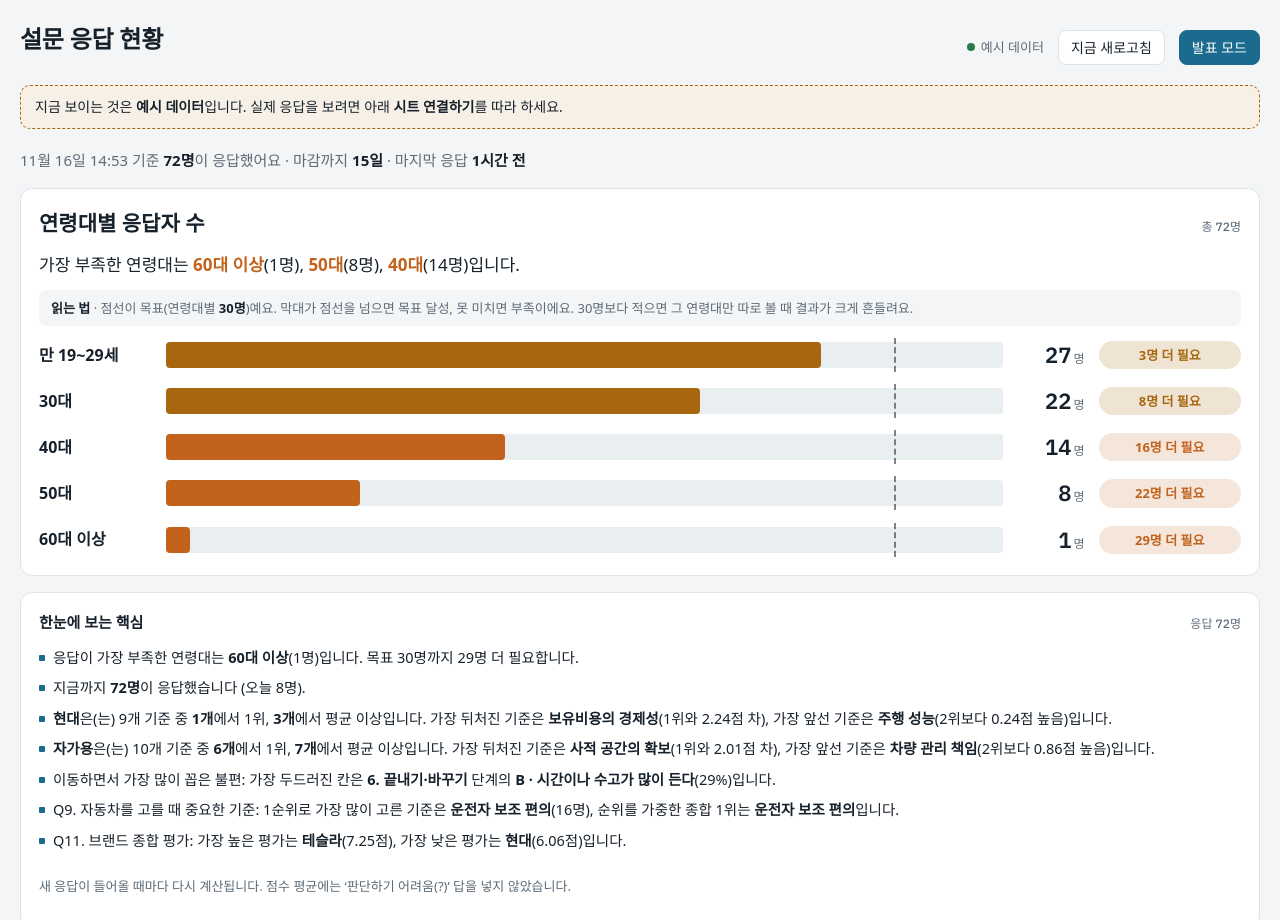
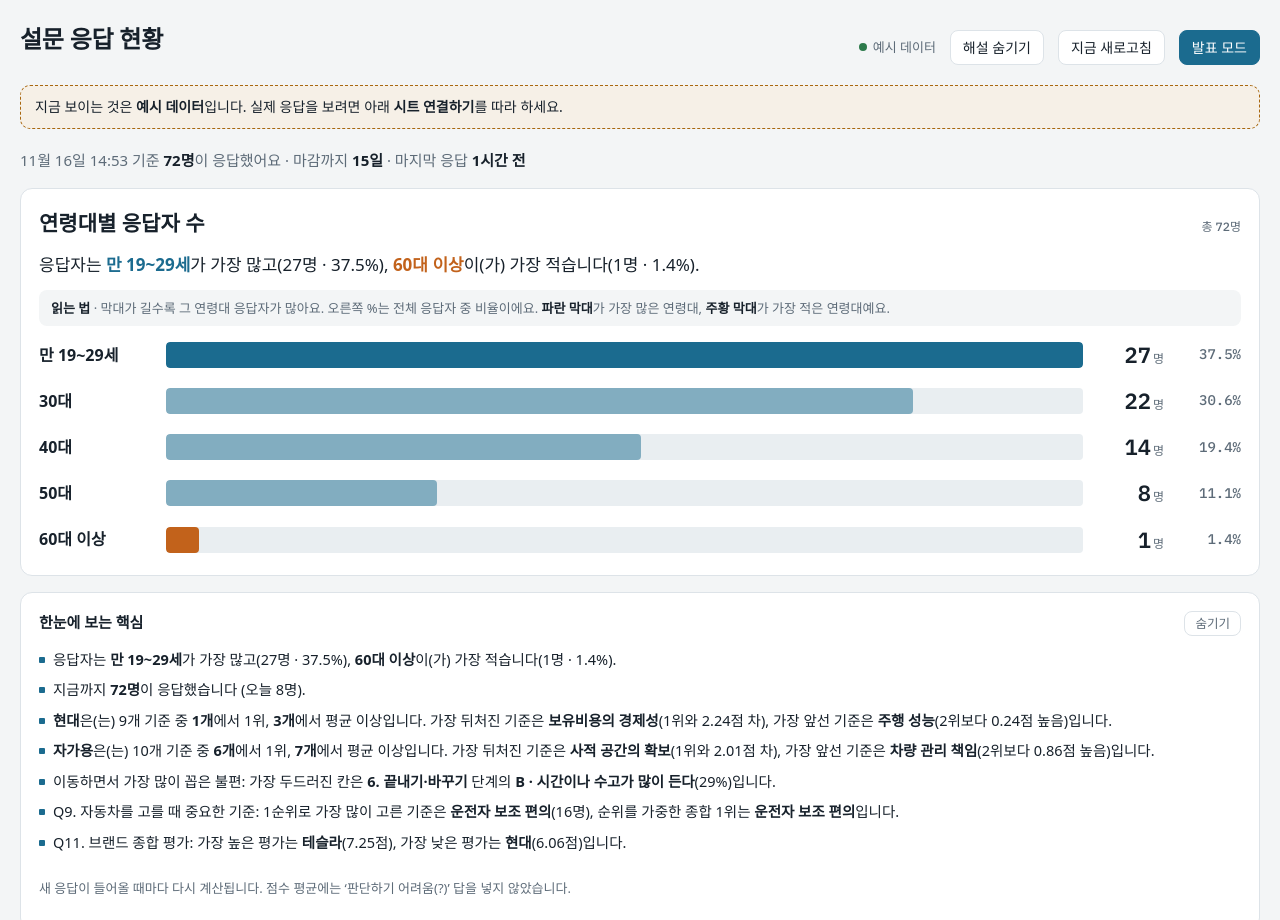
Before and after one commit to ghyun417/-, a plain HTML site: page dashboard/index.html in a window 1280 px wide. Shown: the top 920 px of the page. Drawn offline with Linux system fonts and the light colour scheme; a web font is replaced by a local one.

Commit message:
Show the age mix instead of age targets and let viewers hide the explanations
Co-Authored-By: Claude Opus 5.5 <noreply@anthropic.com>
Claude-Session: https://claude.ai/code/session_01X5FkqyH53P9rnNtyb9SPS8

```diff
--- a/dashboard/config.js
+++ b/dashboard/config.js
@@ -19,9 +19,6 @@ window.DASHBOARD_CONFIG = {
   // 목표 응답 수. 0이면 표시하지 않습니다.
   goal: 0,
 
-  // 연령대마다 모으고 싶은 응답 수. 이보다 적으면 맨 위 화면에 '부족'으로 표시됩니다.
-  ageTarget: 30,
-
   // 몇 초마다 새 응답을 확인할지
   refreshSeconds: 60,
 
--- a/dashboard/index.html
+++ b/dashboard/index.html
@@ -149,24 +149,21 @@ svg .endlab { fill: var(--ink); font-family: var(--font-data); font-size: 12px;
 .agecard .headline b { color: var(--signal); }
 .agecard .headline.ok b { color: var(--good); }
 .ages { display: flex; flex-direction: column; gap: 12px; }
-.age { display: grid; grid-template-columns: 7.5em minmax(0, 1fr) 4.5em 9.5em; gap: 14px; align-items: center; }
+.age { display: grid; grid-template-columns: 7.5em minmax(0, 1fr) 4.5em 4.2em; gap: 14px; align-items: center; }
 .age .name { font-weight: 600; font-size: 16px; }
-.age .trk { position: relative; height: 26px; background: var(--track); border-radius: 4px; }
-.age .fill { position: absolute; inset: 0 auto 0 0; border-radius: 4px; background: var(--accent); }
-.age.low .fill { background: var(--warn); }
-.age.crit .fill { background: var(--signal); }
-.age .goal { position: absolute; top: -4px; bottom: -4px; width: 0; border-left: 2px dashed var(--ink); opacity: 0.55; }
+.age .trk { height: 26px; background: var(--track); border-radius: 4px; overflow: hidden; }
+.age .fill { display: block; height: 100%; border-radius: 4px; background: color-mix(in srgb, var(--accent) 50%, var(--track)); }
+.age.most .fill { background: var(--accent); }
+.age.least .fill { background: var(--signal); }
 .age .cnt { font-family: var(--font-data); font-size: 22px; font-weight: 600; text-align: right; font-variant-numeric: tabular-nums; }
 .age .cnt small { font-size: 12px; color: var(--muted); font-weight: 500; margin-left: 2px; }
-.pill { display: inline-flex; justify-content: center; font-size: 13px; font-weight: 600; padding: 4px 10px; border-radius: 999px; white-space: nowrap; }
-.pill.ok { background: color-mix(in srgb, var(--good) 16%, var(--surface)); color: var(--good); }
-.pill.low { background: color-mix(in srgb, var(--warn) 18%, var(--surface)); color: var(--warn); }
-.pill.crit { background: color-mix(in srgb, var(--signal) 16%, var(--surface)); color: var(--signal); }
-.pill.na { background: var(--track); color: var(--muted); }
-@media (max-width: 560px) {
-  .age { grid-template-columns: 6em minmax(0, 1fr) 3.6em; gap: 8px; }
-  .age .pill { grid-column: 2 / -1; justify-self: start; }
-}
+.age .share { color: var(--muted); font-size: 14px; text-align: right; }
+.agecard .takeaway b { color: var(--accent); }
+.agecard .takeaway b.lo { color: var(--signal); }
+@media (max-width: 560px) { .age { grid-template-columns: 5.6em minmax(0, 1fr) 3.4em 3.2em; gap: 8px; } .age .name { font-size: 14px; } .age .cnt { font-size: 18px; } }
+.small-btn { padding: 2px 10px; font-size: 12.5px; }
+.card.fold { padding: 10px 14px; }
+body.no-help .help, body.no-help .sec-head p, body.no-help .insightcard, body.no-help .card.fold { display: none !important; }
 .help { font-size: 13px; color: var(--muted); margin: 0; padding: 8px 12px; background: var(--bg); border-radius: 8px; }
 .help b { color: var(--ink); font-weight: 600; }
 .sec { display: flex; flex-direction: column; gap: 12px; scroll-margin-top: 16px; }
@@ -209,6 +206,7 @@ body.present .present-nav { display: flex; justify-content: space-between; align
     </div>
     <div class="meta hide-present">
       <span class="live" id="live"><i></i><span id="liveText">불러오는 중</span></span>
+      <button class="btn" id="helpBtn" type="button" aria-pressed="false">해설 숨기기</button>
       <button class="btn" id="refreshBtn" type="button">지금 새로고침</button>
       <button class="btn primary" id="presentBtn" type="button">발표 모드</button>
     </div>
@@ -662,28 +660,31 @@ function render() {
   const ageCol = cls.singles.find((c) => c.name === (hints.ageColumn || "")) || cls.singles.find((c) => /연령|나이|^age$/i.test(c.name));
   let ageCard = "";
   if (ageCol) {
-    const target = Math.max(1, +CFG.ageTarget || 30);
     const counts = new Map(countValues(ageCol.vals).items.map((x) => [x.k, x.c]));
     const groups = (ORD[ageCol.name] || [...counts.keys()]).filter((k) => counts.has(k) || !/응답 안 함|무응답/.test(k));
-    const scaleMax = Math.max(target * 1.15, ...[...counts.values()]);
+    const total = [...counts.values()].reduce((a, b) => a + b, 0);
+    const maxC = Math.max(1, ...counts.values());
+    const real = groups.filter((k) => !/응답 안 함|무응답/.test(k)).map((k) => ({ k, c: counts.get(k) || 0 }));
+    const most = real.slice().sort((a, b) => b.c - a.c)[0], least = real.slice().sort((a, b) => a.c - b.c)[0];
     const rowsH = groups.map((k) => {
-      const c = counts.get(k) || 0, skip = /응답 안 함|무응답/.test(k);
-      const st = skip ? "na" : c >= target ? "ok" : c >= target * 0.5 ? "low" : "crit";
-      const pill = skip ? `<span class="pill na">목표 없음</span>` : st === "ok" ? `<span class="pill ok">목표 달성</span>` : `<span class="pill ${st}">${target - c}명 더 필요</span>`;
-      return { k, c, st, html: `<div class="age ${st}"><span class="name">${esc(k)}</span><span class="trk" title="${c}명 / 목표 ${target}명"><span class="fill" style="width:${(c / scaleMax) * 100}%"></span><span class="goal" style="left:${(target / scaleMax) * 100}%"></span></span><span class="cnt">${c}<small>명</small></span>${pill}</div>` };
+      const c = counts.get(k) || 0;
+      const cls2 = most && k === most.k ? " most" : least && k === least.k && c < maxC ? " least" : "";
+      return `<div class="age${cls2}"><span class="name">${esc(k)}</span><span class="trk" title="${c}명"><span class="fill" style="width:${(c / maxC) * 100}%"></span></span><span class="cnt">${c}<small>명</small></span><span class="share num">${pct(c, total)}%</span></div>`;
     });
-    const lacking = rowsH.filter((r) => r.st === "crit" || r.st === "low").sort((a, b) => a.c - b.c);
-    const headline = lacking.length
-      ? `<span class="headline">가장 부족한 연령대는 ${lacking.slice(0, 3).map((r) => `<b>${esc(r.k)}</b>(${r.c}명)`).join(", ")}입니다.</span>`
-      : `<span class="headline ok"><b>모든 연령대가 목표(${target}명)를 채웠습니다.</b></span>`;
-    if (lacking.length) insights.unshift(`응답이 가장 부족한 연령대는 <b>${esc(lacking[0].k)}</b>(${lacking[0].c}명)입니다. 목표 ${target}명까지 ${target - lacking[0].c}명 더 필요합니다.`);
-    ageCard = card("연령대별 응답자 수", ageCol.vals.filter(Boolean).length, `<div class="ages">${rowsH.map((r) => r.html).join("")}</div>`, {
+    const headline = most && least && most.k !== least.k
+      ? `응답자는 <b>${esc(most.k)}</b>가 가장 많고(${most.c}명 · ${pct(most.c, total)}%), <b class="lo">${esc(least.k)}</b>이(가) 가장 적습니다(${least.c}명 · ${pct(least.c, total)}%).`
+      : "";
+    if (headline) insights.unshift(headline);
+    ageCard = card("연령대별 응답자 수", total, `<div class="ages">${rowsH.join("")}</div>`, {
       wide: true, noChip: true, cls: "agecard", h2: true, take: headline, nLabel: `총 <span class="num">${N}</span>명`,
-      help: `점선이 목표(연령대별 <b>${target}명</b>)예요. 막대가 점선을 넘으면 목표 달성, 못 미치면 부족이에요. 30명보다 적으면 그 연령대만 따로 볼 때 결과가 크게 흔들려요.`,
+      help: `막대가 길수록 그 연령대 응답자가 많아요. 오른쪽 %는 전체 응답자 중 비율이에요. <b>파란 막대</b>가 가장 많은 연령대, <b>주황 막대</b>가 가장 적은 연령대예요.`,
     });
   }
 
-  const insightCard = card("한눈에 보는 핵심", N, `<ul class="insights">${insights.slice(0, 7).map((s) => `<li>${s}</li>`).join("")}</ul><p class="muted small">새 응답이 들어올 때마다 다시 계산됩니다. 점수 평균에는 ‘판단하기 어려움(?)’ 답을 넣지 않았습니다.</p>`, { wide: true, noChip: true });
+  const insightBody = `<ul class="insights">${insights.slice(0, 7).map((s) => `<li>${s}</li>`).join("")}</ul><p class="muted small">새 응답이 들어올 때마다 다시 계산됩니다. 점수 평균에는 ‘판단하기 어려움(?)’ 답을 넣지 않았습니다.</p>`;
+  const insightCard = state.hideInsight
+    ? `<div class="card wide fold hide-present"><button class="btn" id="insightShow" type="button" aria-expanded="false">＋ 한눈에 보는 핵심 보기</button></div>`
+    : card("한눈에 보는 핵심", N, insightBody, { wide: true, noChip: true, cls: "insightcard", nLabel: `<button class="btn small-btn hide-present" id="insightHide" type="button" aria-expanded="true">숨기기</button>` });
   const timelineCard = top[0];
   const crossCard = top.find((h) => h.includes("교차 분석")) || "";
   canvasCards.sort((a, b) => a.order - b.order);
@@ -739,6 +740,8 @@ function bindApp() {
   on("#fCol", "change", (e) => { state.filterCol = e.target.value; state.filterVal = ""; render(); });
   on("#fVal", "change", (e) => { state.filterVal = e.target.value; render(); });
   on("#fClear", "click", () => { state.filterCol = ""; state.filterVal = ""; render(); });
+  on("#insightHide", "click", () => { state.hideInsight = true; prefs("hideInsight", true); render(); });
+  on("#insightShow", "click", () => { state.hideInsight = false; prefs("hideInsight", false); render(); });
   on("#cA", "change", (e) => { state.crossA = e.target.value; render(); });
   on("#cB", "change", (e) => { state.crossB = e.target.value; render(); });
   document.querySelectorAll("[data-series]").forEach((b) => b.addEventListener("click", () => {
@@ -818,6 +821,11 @@ $("#exitBtn").onclick = () => setPresent(false);
 $("#prevBtn").onclick = () => { state.slide--; showSlide(); };
 $("#nextBtn").onclick = () => { state.slide++; showSlide(); };
 $("#refreshBtn").onclick = () => load(state.sheet, true);
+// 해설(읽는 법·묶음 설명·핵심 요약) 숨기기 — 이 브라우저에 기억됩니다.
+function prefs(k, v) { try { if (v === undefined) return localStorage.getItem("survey-dash-" + k) === "1"; localStorage.setItem("survey-dash-" + k, v ? "1" : "0"); } catch (e) { return false; } }
+function applyHelp() { const off = state.hideHelp; document.body.classList.toggle("no-help", off); const b = $("#helpBtn"); b.textContent = off ? "해설 보기" : "해설 숨기기"; b.setAttribute("aria-pressed", off); }
+state.hideHelp = prefs("hideHelp"); state.hideInsight = prefs("hideInsight"); applyHelp();
+$("#helpBtn").onclick = () => { state.hideHelp = !state.hideHelp; prefs("hideHelp", state.hideHelp); applyHelp(); };
 document.addEventListener("keydown", (e) => {
   if (!document.body.classList.contains("present")) return;
   if (e.key === "ArrowRight" || e.key === " " || e.key === "PageDown") { state.slide++; showSlide(); e.preventDefault(); }
```
